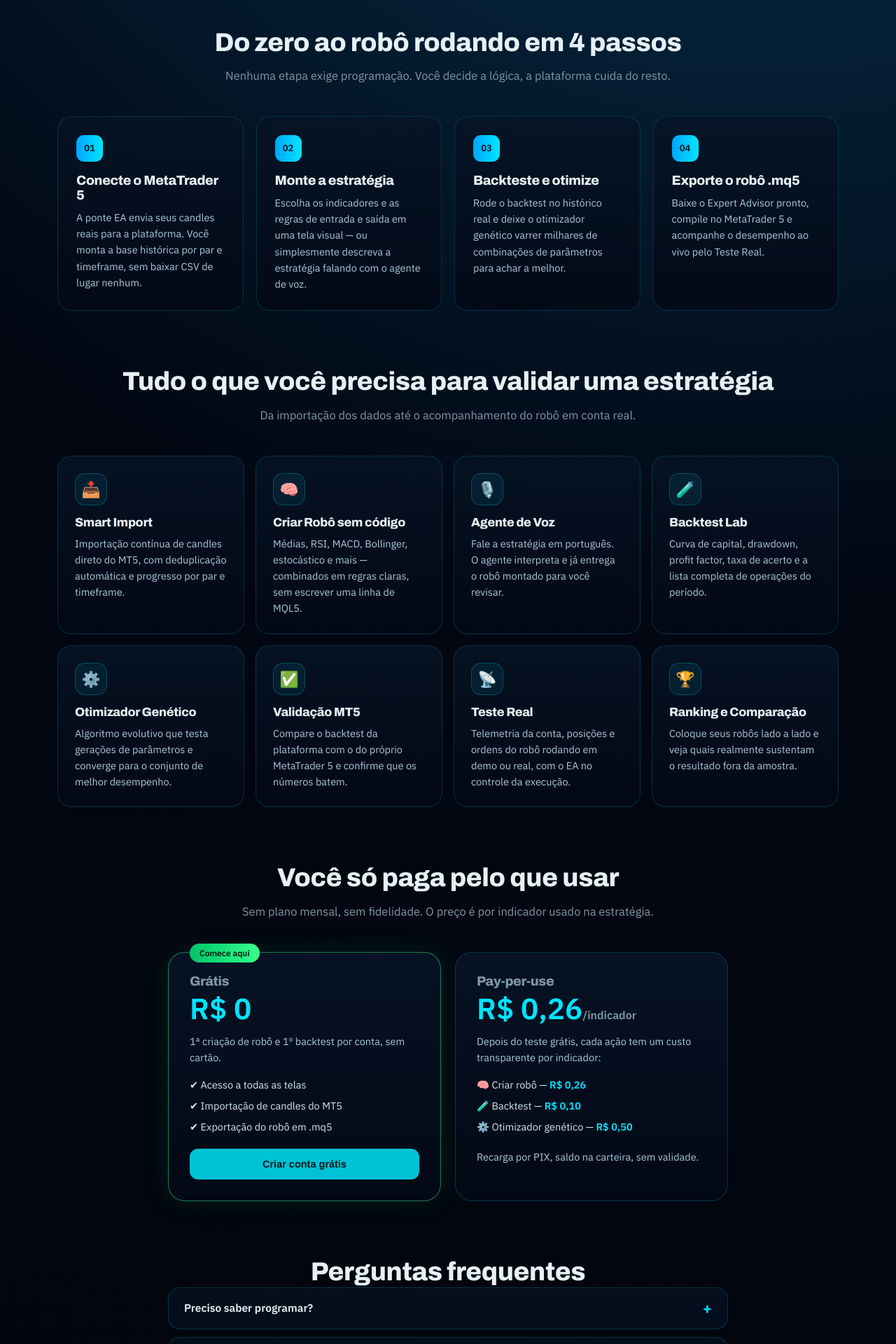
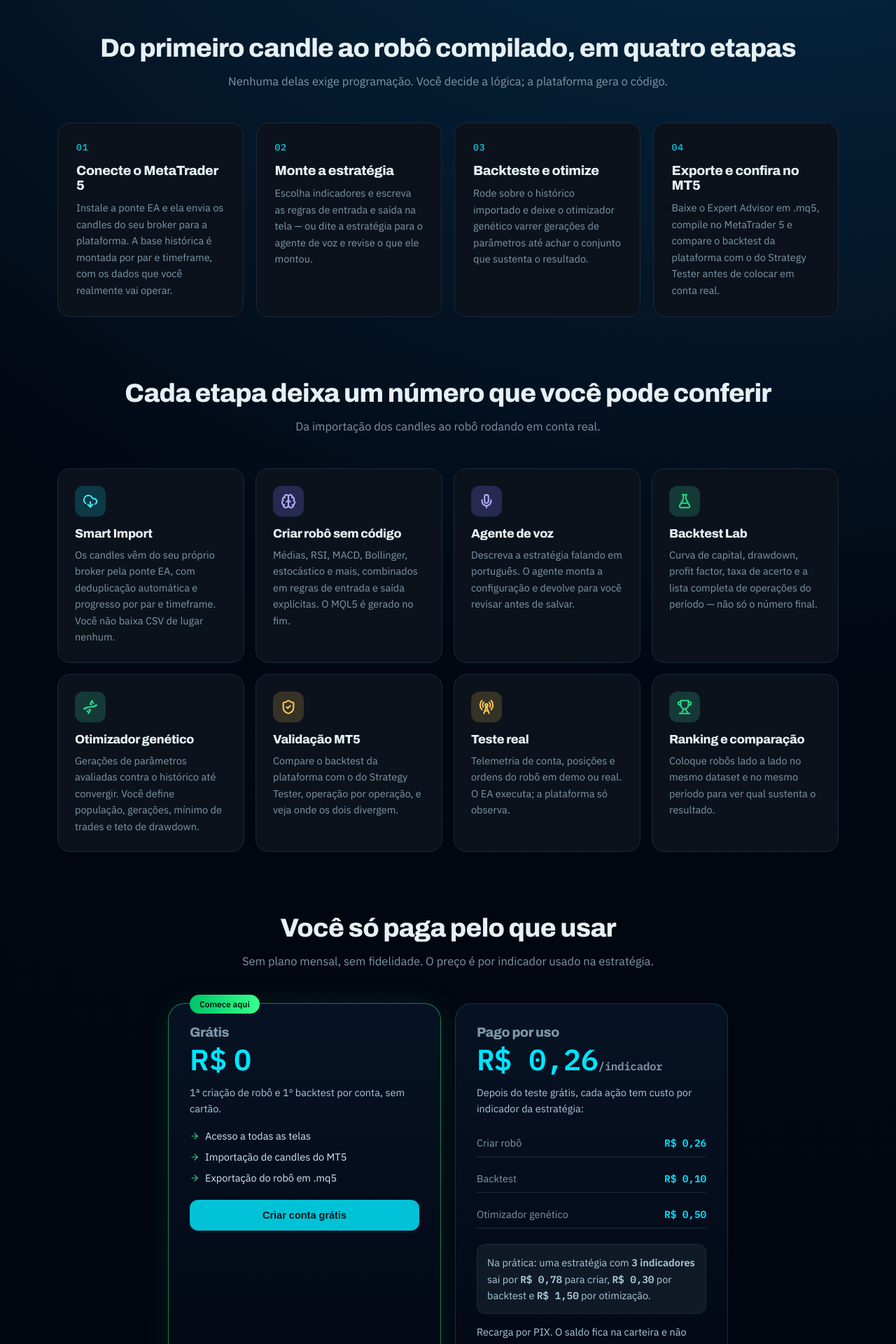
Before and after one commit to ArthurCB07/ForexIA, a React (Vite) app: page / in a window 1280 px wide. Shown: the part 880-2800 px from the top of the page at 70% size. Built offline with nearby package versions, Linux system fonts and the light colour scheme.

Commit message:
feat: secoes da landing com icones em placa e copy reescrita

```diff
--- a/src/landing.tsx
+++ b/src/landing.tsx
@@ -1,5 +1,5 @@
 import React,{useEffect,useState}from'react';
-import{ShieldCheck}from'lucide-react';
+import{ShieldCheck,DownloadCloud,Brain,Mic,FlaskConical,Dna,RadioTower,Trophy,ArrowRight}from'lucide-react';
 import{AuthCard}from'./main';
 import{Wordmark}from'./brand';
 // v126 — Landing Page pública. É a única tela visível sem sessão: o sistema fica atrás dela.
@@ -22,28 +22,28 @@ function ReconPanel(){
  </div>;
 }
 const LP_STEPS:any[]=[
- ['01','Conecte o MetaTrader 5','A ponte EA envia seus candles reais para a plataforma. Você monta a base histórica por par e timeframe, sem baixar CSV de lugar nenhum.'],
- ['02','Monte a estratégia','Escolha os indicadores e as regras de entrada e saída em uma tela visual — ou simplesmente descreva a estratégia falando com o agente de voz.'],
- ['03','Backteste e otimize','Rode o backtest no histórico real e deixe o otimizador genético varrer milhares de combinações de parâmetros para achar a melhor.'],
- ['04','Exporte o robô .mq5','Baixe o Expert Advisor pronto, compile no MetaTrader 5 e acompanhe o desempenho ao vivo pelo Teste Real.'],
+ ['01','Conecte o MetaTrader 5','Instale a ponte EA e ela envia os candles do seu broker para a plataforma. A base histórica é montada por par e timeframe, com os dados que você realmente vai operar.'],
+ ['02','Monte a estratégia','Escolha indicadores e escreva as regras de entrada e saída na tela — ou dite a estratégia para o agente de voz e revise o que ele montou.'],
+ ['03','Backteste e otimize','Rode sobre o histórico importado e deixe o otimizador genético varrer gerações de parâmetros até achar o conjunto que sustenta o resultado.'],
+ ['04','Exporte e confira no MT5','Baixe o Expert Advisor em .mq5, compile no MetaTrader 5 e compare o backtest da plataforma com o do Strategy Tester antes de colocar em conta real.'],
 ];
 const LP_FEATURES:any[]=[
- ['📥','Smart Import','Importação contínua de candles direto do MT5, com deduplicação automática e progresso por par e timeframe.'],
- ['🧠','Criar Robô sem código','Médias, RSI, MACD, Bollinger, estocástico e mais — combinados em regras claras, sem escrever uma linha de MQL5.'],
- ['🎙️','Agente de Voz','Fale a estratégia em português. O agente interpreta e já entrega o robô montado para você revisar.'],
- ['🧪','Backtest Lab','Curva de capital, drawdown, profit factor, taxa de acerto e a lista completa de operações do período.'],
- ['⚙️','Otimizador Genético','Algoritmo evolutivo que testa gerações de parâmetros e converge para o conjunto de melhor desempenho.'],
- ['✅','Validação MT5','Compare o backtest da plataforma com o do próprio MetaTrader 5 e confirme que os números batem.'],
- ['📡','Teste Real','Telemetria da conta, posições e ordens do robô rodando em demo ou real, com o EA no controle da execução.'],
- ['🏆','Ranking e Comparação','Coloque seus robôs lado a lado e veja quais realmente sustentam o resultado fora da amostra.'],
+ [DownloadCloud,'d','Smart Import','Os candles vêm do seu próprio broker pela ponte EA, com deduplicação automática e progresso por par e timeframe. Você não baixa CSV de lugar nenhum.'],
+ [Brain,'c','Criar robô sem código','Médias, RSI, MACD, Bollinger, estocástico e mais, combinados em regras de entrada e saída explícitas. O MQL5 é gerado no fim.'],
+ [Mic,'c','Agente de voz','Descreva a estratégia falando em português. O agente monta a configuração e devolve para você revisar antes de salvar.'],
+ [FlaskConical,'a','Backtest Lab','Curva de capital, drawdown, profit factor, taxa de acerto e a lista completa de operações do período — não só o número final.'],
+ [Dna,'a','Otimizador genético','Gerações de parâmetros avaliadas contra o histórico até convergir. Você define população, gerações, mínimo de trades e teto de drawdown.'],
+ [ShieldCheck,'p','Validação MT5','Compare o backtest da plataforma com o do Strategy Tester, operação por operação, e veja onde os dois divergem.'],
+ [RadioTower,'p','Teste real','Telemetria de conta, posições e ordens do robô em demo ou real. O EA executa; a plataforma só observa.'],
+ [Trophy,'a','Ranking e comparação','Coloque robôs lado a lado no mesmo dataset e no mesmo período para ver qual sustenta o resultado.'],
 ];
-const LP_FAQ:any[]=[
- ['Preciso saber programar?','Não. Toda a estratégia é montada por indicadores e regras na tela — ou ditada por voz. O código MQL5 do Expert Advisor é gerado pela plataforma no final.'],
- ['Funciona com qualquer corretora?','Funciona com qualquer corretora que ofereça MetaTrader 5. A plataforma conversa com o seu terminal MT5 por uma ponte (Expert Advisor) instalada por você.'],
- ['O robô opera sozinho?','A execução das ordens é sempre do Expert Advisor dentro do seu MetaTrader 5. A plataforma serve para criar, testar, otimizar e monitorar — ela nunca fica no caminho crítico da ordem.'],
- ['Como funciona a cobrança?','Você paga por uso, por indicador da estratégia: criação a partir de R$ 0,26, backtest R$ 0,10 e otimizador genético R$ 0,50. Sem mensalidade e sem fidelidade — recarrega via PIX quando quiser.'],
- ['Tem teste grátis?','Tem. A 1ª criação de robô e o 1º backtest saem de graça assim que você cria a conta. Só a otimização genética é cobrada desde a primeira vez.'],
- ['Meus dados ficam seguros?','Sua base de candles e seus robôs ficam no seu ambiente. Conta e carteira são autenticadas com token e as chaves sensíveis nunca são expostas para o navegador.'],
+const LP_OBJ:any[]=[
+ ['O robô vai operar sozinho com o meu dinheiro?','A execução das ordens é sempre do Expert Advisor rodando dentro do seu MetaTrader 5. A plataforma cria, testa, otimiza e monitora — ela nunca fica no caminho crítico da ordem. Se a plataforma cair, o robô continua fazendo exatamente o que o código dele manda.'],
+ ['E se o backtest da plataforma não bater com o do MT5?','Aí você não deveria confiar nele — e é por isso que a tela de Validação MT5 existe. Ela coloca os dois lado a lado, operação por operação, começando por horário e direção. Divergência aparece, não fica escondida.'],
+ ['Preciso saber programar?','Não. A estratégia é montada por indicadores e regras na tela, ou ditada por voz. O código MQL5 do Expert Advisor é gerado pela plataforma no fim do processo.'],
+ ['Funciona com a minha corretora?','Funciona com qualquer corretora que ofereça MetaTrader 5. A plataforma conversa com o seu terminal por uma ponte (um Expert Advisor) que você mesmo instala.'],
+ ['Quanto vou gastar de verdade?','Você paga por ação e por indicador da estratégia. Uma estratégia de 3 indicadores custa R$ 0,78 para criar, R$ 0,30 por backtest e R$ 1,50 por otimização. Sem mensalidade, sem fidelidade, recarga por PIX quando quiser.'],
+ ['Meus dados ficam onde?','A base de candles e os robôs ficam no seu ambiente. Conta e carteira são autenticadas por token, e as chaves sensíveis do servidor nunca chegam ao navegador.'],
 ];
 export default function Landing({setSession}:any){
  const[auth,setAuth]=useState<'login'|'signup'|null>(null);
@@ -88,15 +88,15 @@ export default function Landing({setSession}:any){
   </section>
 
   <section id="como" className="lpSec">
-   <h2 className="lpH2">Do zero ao robô rodando em 4 passos</h2>
-   <p className="lpSub">Nenhuma etapa exige programação. Você decide a lógica, a plataforma cuida do resto.</p>
+   <h2 className="lpH2">Do primeiro candle ao robô compilado, em quatro etapas</h2>
+   <p className="lpSub">Nenhuma delas exige programação. Você decide a lógica; a plataforma gera o código.</p>
    <div className="lpSteps">{LP_STEPS.map(([n,t,d]:any)=><div className="lpStep" key={n}><b>{n}</b><h3>{t}</h3><p>{d}</p></div>)}</div>
   </section>
 
   <section id="recursos" className="lpSec">
-   <h2 className="lpH2">Tudo o que você precisa para validar uma estratégia</h2>
-   <p className="lpSub">Da importação dos dados até o acompanhamento do robô em conta real.</p>
-   <div className="lpFeat">{LP_FEATURES.map(([ic,t,d]:any)=><div className="lpCard" key={t}><span className="lpIco">{ic}</span><h3>{t}</h3><p>{d}</p></div>)}</div>
+   <h2 className="lpH2">Cada etapa deixa um número que você pode conferir</h2>
+   <p className="lpSub">Da importação dos candles ao robô rodando em conta real.</p>
+   <div className="lpFeat">{LP_FEATURES.map(([Ico,cat,t,d]:any)=><div className="lpCard" key={t}><span className={'lpIco '+cat}><Ico size={22} strokeWidth={2.2}/></span><h3>{t}</h3><p>{d}</p></div>)}</div>
   </section>
 
   <section id="precos" className="lpSec">
@@ -107,21 +107,26 @@ export default function Landing({setSession}:any){
      <span className="lpTag">Comece aqui</span>
      <h3>Grátis</h3><b>R$ 0</b>
      <p>1ª criação de robô e 1º backtest por conta, sem cartão.</p>
-     <ul><li>✔ Acesso a todas as telas</li><li>✔ Importação de candles do MT5</li><li>✔ Exportação do robô em .mq5</li></ul>
+     <ul><li><span className="lpTick"><ArrowRight size={14}/></span>Acesso a todas as telas</li><li><span className="lpTick"><ArrowRight size={14}/></span>Importação de candles do MT5</li><li><span className="lpTick"><ArrowRight size={14}/></span>Exportação do robô em .mq5</li></ul>
      <button className="lpCta" onClick={()=>setAuth('signup')}>Criar conta grátis</button>
     </div>
     <div className="lpPriceCard">
-     <h3>Pay-per-use</h3><b>R$ 0,26<em>/indicador</em></b>
-     <p>Depois do teste grátis, cada ação tem um custo transparente por indicador:</p>
-     <ul><li>🧠 Criar robô — <b>R$ 0,26</b></li><li>🧪 Backtest — <b>R$ 0,10</b></li><li>⚙️ Otimizador genético — <b>R$ 0,50</b></li></ul>
-     <p className="lpMicro">Recarga por PIX, saldo na carteira, sem validade.</p>
+     <h3>Pago por uso</h3><b className="num">R$ 0,26<em>/indicador</em></b>
+     <p>Depois do teste grátis, cada ação tem custo por indicador da estratégia:</p>
+     <ul className="lpPriceList">
+      <li><span>Criar robô</span><b className="num">R$ 0,26</b></li>
+      <li><span>Backtest</span><b className="num">R$ 0,10</b></li>
+      <li><span>Otimizador genético</span><b className="num">R$ 0,50</b></li>
+     </ul>
+     <p className="lpExample">Na prática: uma estratégia com <b>3 indicadores</b> sai por <b className="num">R$ 0,78</b> para criar, <b className="num">R$ 0,30</b> por backtest e <b className="num">R$ 1,50</b> por otimização.</p>
+     <p className="lpMicro">Recarga por PIX. O saldo fica na carteira e não vence.</p>
     </div>
    </div>
   </section>
 
-  <section id="faq" className="lpSec">
-   <h2 className="lpH2">Perguntas frequentes</h2>
-   <div className="lpFaq">{LP_FAQ.map(([q,a]:any)=><details key={q}><summary>{q}</summary><p>{a}</p></details>)}</div>
+  <section id="objecoes" className="lpSec">
+   <h2 className="lpH2">O que costuma travar a decisão</h2>
+   <div className="lpFaq">{LP_OBJ.map(([q,a]:any)=><details key={q}><summary>{q}</summary><p>{a}</p></details>)}</div>
   </section>
 
   <section className="lpFinal">
--- a/src/styles.css
+++ b/src/styles.css
@@ -272,20 +272,27 @@ pre{white-space:pre-wrap;overflow:auto;background:#020b14;border:1px solid #00e5
 .lpStrip b{display:block;color:var(--cy-500);font-size:26px}
 .lpStrip span{display:block;color:var(--muted);font-size:13.5px;margin-top:6px;line-height:1.45}
 @media(max-width:900px){.lpHero{grid-template-columns:1fr;padding-top:52px}.lpLinks{display:none}}
-.lpSec{max-width:1160px;margin:0 auto;padding:80px 22px 0}
-.lpH2{font-size:37px;font-weight:900;text-align:center;line-height:1.16;letter-spacing:-.4px}
-.lpSub{text-align:center;color:var(--muted);font-size:16.5px;max-width:640px;margin:14px auto 44px;line-height:1.55}
+/* v127 - landing: seções */
+.lpSec{max-width:1160px;margin:0 auto;padding:88px 22px 0}
+.lpH2{font-size:clamp(26px,3.2vw,37px);text-align:center;line-height:1.14}
+.lpSub{text-align:center;color:var(--muted);font-size:16.5px;max-width:640px;margin:14px auto 46px;line-height:1.55}
 .lpSteps{display:grid;grid-template-columns:repeat(auto-fit,minmax(250px,1fr));gap:18px}
-.lpStep{background:linear-gradient(180deg,#071426cc,#030916e6);border:1px solid #00e5ff2b;border-radius:20px;padding:26px;position:relative}
-.lpStep>b{display:block;font-size:13px;font-weight:900;color:#00111a;background:linear-gradient(90deg,#00a6ff,#00e5ff);width:38px;height:38px;line-height:38px;text-align:center;border-radius:11px;margin-bottom:16px}
+.lpStep{background:var(--surface);border:1px solid var(--line);border-radius:18px;padding:26px}
+.lpStep>b{display:block;font-family:var(--font-mono);font-size:13px;font-weight:600;color:var(--cy-500);margin-bottom:14px;letter-spacing:.08em}
 .lpStep h3{font-size:19px;margin-bottom:10px}
-.lpStep p{color:#a9cadb;font-size:14.5px;line-height:1.6;margin:0}
+.lpStep p{color:var(--muted);font-size:14.5px;line-height:1.62;margin:0}
 .lpFeat{display:grid;grid-template-columns:repeat(auto-fit,minmax(255px,1fr));gap:16px}
-.lpCard{background:linear-gradient(180deg,#071426cc,#030916e6);border:1px solid #00e5ff2b;border-radius:20px;padding:24px;transition:.2s}
-.lpCard:hover{border-color:#00e5ff77;box-shadow:0 0 32px #00e5ff1f;transform:translateY(-3px)}
-.lpIco{display:flex;align-items:center;justify-content:center;width:46px;height:46px;border-radius:14px;background:#00e5ff14;border:1px solid #00e5ff3d;font-size:22px;margin-bottom:15px}
+.lpCard{background:var(--surface);border:1px solid var(--line);border-radius:18px;padding:24px;transition:border-color var(--t-2) var(--e-out),transform var(--t-2) var(--e-out)}
+.lpCard:hover{border-color:var(--cy-500);transform:translateY(-2px)}
+/* placa flat: o ícone mora dentro de um bloco sólido tintado por categoria */
+.lpIco{display:flex;align-items:center;justify-content:center;width:44px;height:44px;border-radius:12px;margin-bottom:15px;transition:transform var(--t-2) var(--e-out)}
+.lpIco.d{background:color-mix(in srgb,var(--tint-d) 18%,var(--surface-2));color:var(--tint-d-fg)}
+.lpIco.c{background:color-mix(in srgb,var(--tint-c) 20%,var(--surface-2));color:var(--tint-c-fg)}
+.lpIco.a{background:color-mix(in srgb,var(--tint-a) 16%,var(--surface-2));color:var(--tint-a-fg)}
+.lpIco.p{background:color-mix(in srgb,var(--tint-p) 16%,var(--surface-2));color:var(--tint-p-fg)}
+.lpCard:hover .lpIco{transform:scale(1.06)}
 .lpCard h3{font-size:17.5px;margin-bottom:9px}
-.lpCard p{color:#a9cadb;font-size:14.5px;line-height:1.6;margin:0}
+.lpCard p{color:var(--muted);font-size:14.5px;line-height:1.62;margin:0}
 .lpPrice{display:grid;grid-template-columns:repeat(auto-fit,minmax(310px,1fr));gap:20px;max-width:800px;margin:0 auto}
 .lpPriceCard{background:linear-gradient(180deg,#071426e6,#030916f2);border:1px solid #00e5ff33;border-radius:24px;padding:30px;position:relative}
 .lpHighlight{border-color:#36ff8b77;box-shadow:0 0 40px #36ff8b1a}
@@ -298,6 +305,11 @@ pre{white-space:pre-wrap;overflow:auto;background:#020b14;border:1px solid #00e5
 .lpPriceCard li{color:#cfe9f4;font-size:14.5px}
 .lpPriceCard li b{color:var(--cyan)}
 .lpPriceCard .lpCta{width:100%;padding:14px}
+.lpPriceList{list-style:none;padding:0;margin:16px 0}
+.lpPriceList li{display:flex;justify-content:space-between;align-items:center;padding:10px 0;border-bottom:1px solid var(--line);font-size:14.5px}
+.lpPriceList li span{color:var(--muted)}
+.lpExample{background:var(--surface-2);border:1px solid var(--line);border-radius:12px;padding:14px;font-size:14px;line-height:1.6;color:var(--txt)}
+.lpTick{display:inline-flex;align-items:center;color:var(--green);margin-right:8px;vertical-align:-2px}
 .lpFaq{max-width:800px;margin:0 auto;display:grid;gap:11px}
 .lpFaq details{background:#07142699;border:1px solid #00e5ff2b;border-radius:16px;padding:18px 22px}
 .lpFaq summary{cursor:pointer;font-weight:800;font-size:15.5px;color:var(--txt);list-style:none;display:flex;justify-content:space-between;gap:14px}
```
